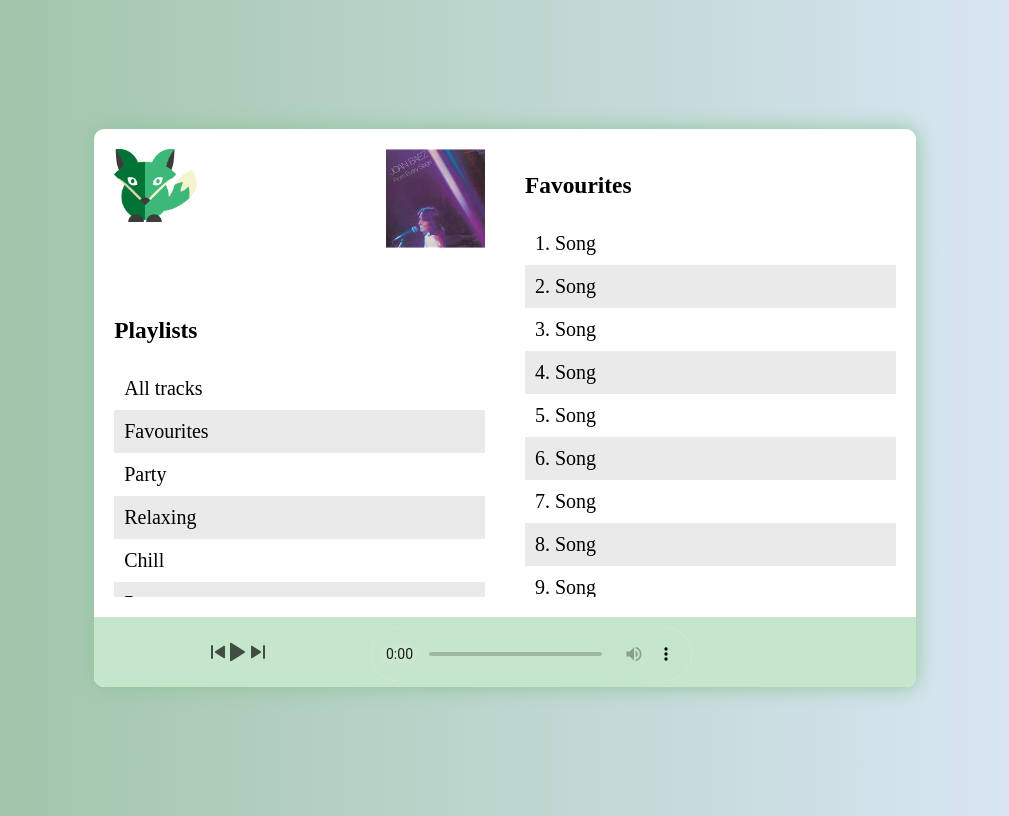
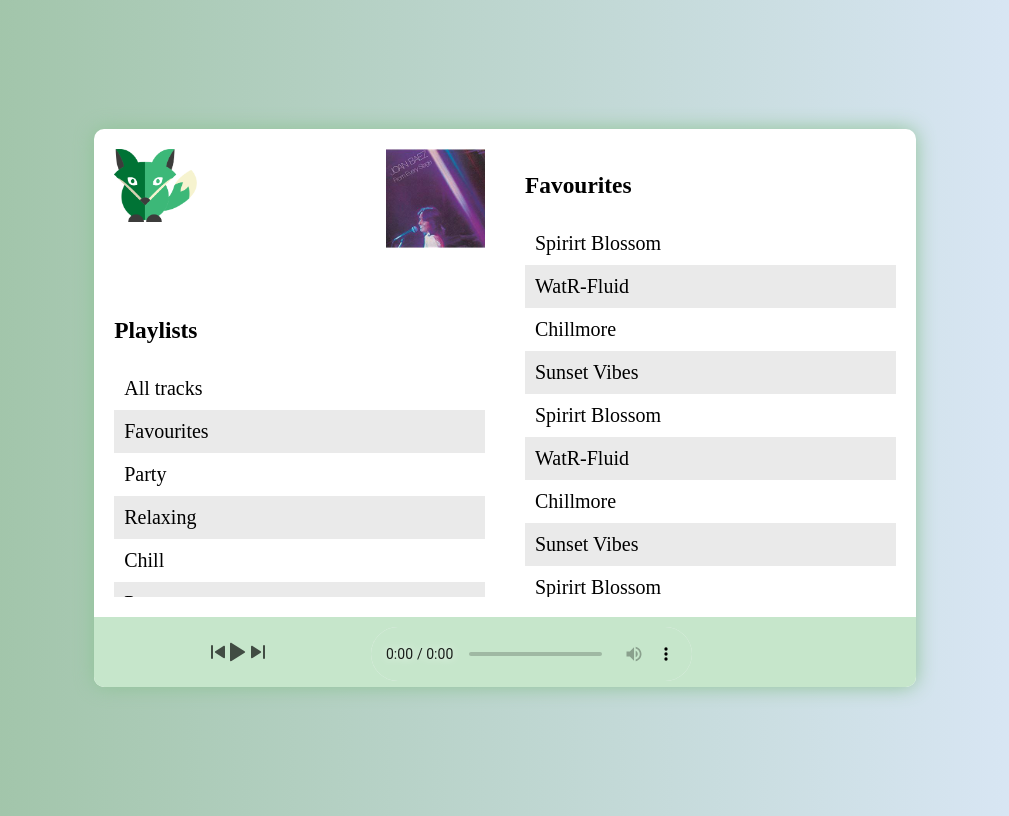
Before and after one commit to simz14/FoxPlayer, a website: page public/player.html in a window 1280 px wide. Shown: the whole page, without its empty margins (135-1144 px from the left). Drawn offline with Linux system fonts and the light colour scheme.

Commit message:
moking fetch for songs

```diff
--- a/public/player.css
+++ b/public/player.css
@@ -61,7 +61,7 @@ body {
   grid-column: 2/3;
   margin: 20px;
 }
-#selectSong li:nth-child(even) {
+#selectSong a:nth-child(even) {
   background-color: rgb(234, 234, 234);
 }
 .playlist:nth-child(even) {
@@ -78,6 +78,7 @@ body {
   overflow-x: hidden;
   overflow-y: auto;
   text-align: justify;
+  display: grid;
 }
 .allPlaylists::-webkit-scrollbar,
 .songsWrapper::-webkit-scrollbar {
@@ -103,9 +104,7 @@ audio {
 audio::-webkit-media-controls-play-button {
   display: none;
 }
-audio::-webkit-media-controls-time-remaining-display {
-  display: none;
-}
+
 audio::-webkit-media-controls-panel {
   background-color: #c6e6cb;
 }
--- a/public/player.html
+++ b/public/player.html
@@ -5,7 +5,7 @@
     <meta http-equiv="X-UA-Compatible" content="IE=edge" />
     <meta name="viewport" content="width=device-width, initial-scale=1.0" />
     <link rel="stylesheet" href="player.css" />
-    <script defer src="player.js"></script>
+
     <title>Fox Player</title>
   </head>
   <body>
@@ -34,20 +34,7 @@
         </div>
         <div id="selectSong">
           <h3 class="currentPlaylist">Favourites</h3>
-          <div class="songsWrapper">
-            <li class="song">Song</li>
-            <li class="song">Song</li>
-            <li class="song">Song</li>
-            <li class="song">Song</li>
-            <li class="song">Song</li>
-            <li class="song">Song</li>
-            <li class="song">Song</li>
-            <li class="song">Song</li>
-            <li class="song">Song</li>
-            <li class="song">Song</li>
-            <li class="song">Song</li>
-            <li class="song">Song</li>
-          </div>
+          <div class="songsWrapper"></div>
         </div>
         <div id="currentlyPlaying">
           <div class="audioPlayer">
@@ -68,5 +55,6 @@
         </div>
       </div>
     </div>
+    <script src="player.js"></script>
   </body>
 </html>
--- a/public/player.js
+++ b/public/player.js
@@ -1,5 +1,70 @@
 "use strict";
+const fakeFetch = () => {
+  const fakePromise = new Promise((res, rej) => {
+    res([
+      {
+        id: 1,
+        playlist_id: 2,
+        title: "Spirirt Blossom",
+        artist: "RomanBelov",
+        duration: 1.48,
+        path: "public/music/spirit-blossom-15285.mp3",
+      },
+      {
+        id: 2,
+        playlist_id: 2,
+        title: "WatR-Fluid",
+        artist: "ItsWatR",
+        duration: 2.13,
+        path: "public/music/watr-fluid-10149.mp3",
+      },
+      {
+        id: 3,
+        playlist_id: 2,
+        title: "Chillmore",
+        artist: "The Weekend",
+        duration: 2.25,
+        path: "public/music/he-weekend-117427.mp3",
+      },
+      {
+        id: 4,
+        playlist_id: 2,
+        title: "Sunset Vibes",
+        artist: "Undefined",
+        duration: 2.28,
+        path: "public/music/sunset-vibes-lo-fichillhop-9503.mp3",
+      },
+    ]);
+    rej("Database error");
+  });
+  return fakePromise;
+};
 
+//CREATING HTML FOR DONGS LIST
+const songsWrapper = document.querySelector(".songsWrapper");
+
+const createLi = (title) => {
+  const song = document.createElement("a");
+  song.innerText = title;
+  song.className = "song";
+  songsWrapper.appendChild(song);
+};
+const getSongsHandler = async () => {
+  const songs = await fakeFetch()
+    .then((res) => res)
+    .catch((err) => err);
+
+  songs.forEach((song) => {
+    createLi(song.title);
+  });
+  songs.forEach((song) => {
+    createLi(song.title);
+  });
+  songs.forEach((song) => {
+    createLi(song.title);
+  });
+};
+getSongsHandler();
 //loadstart, play, ended, progress
 const playButton = document.getElementById("play");
 const media = document.querySelector("audio");
@@ -22,6 +87,9 @@ media.addEventListener("ended", (e) => {
 media.addEventListener("loadstart", (e) => {
   console.log("loadstart");
 });
+media.addEventListener("progress", (e) => {
+  console.log("progress");
+});
 
 media.addEventListener("play", (e) => {
   console.log("play");
```
Also changed, not shown: app.js (+26 -5 lines), public/images/albumImage.jpeg (added), public/images/play.png (added), public/images/previous.jpg (added), public/images/previous.png (added), 5 other files.
